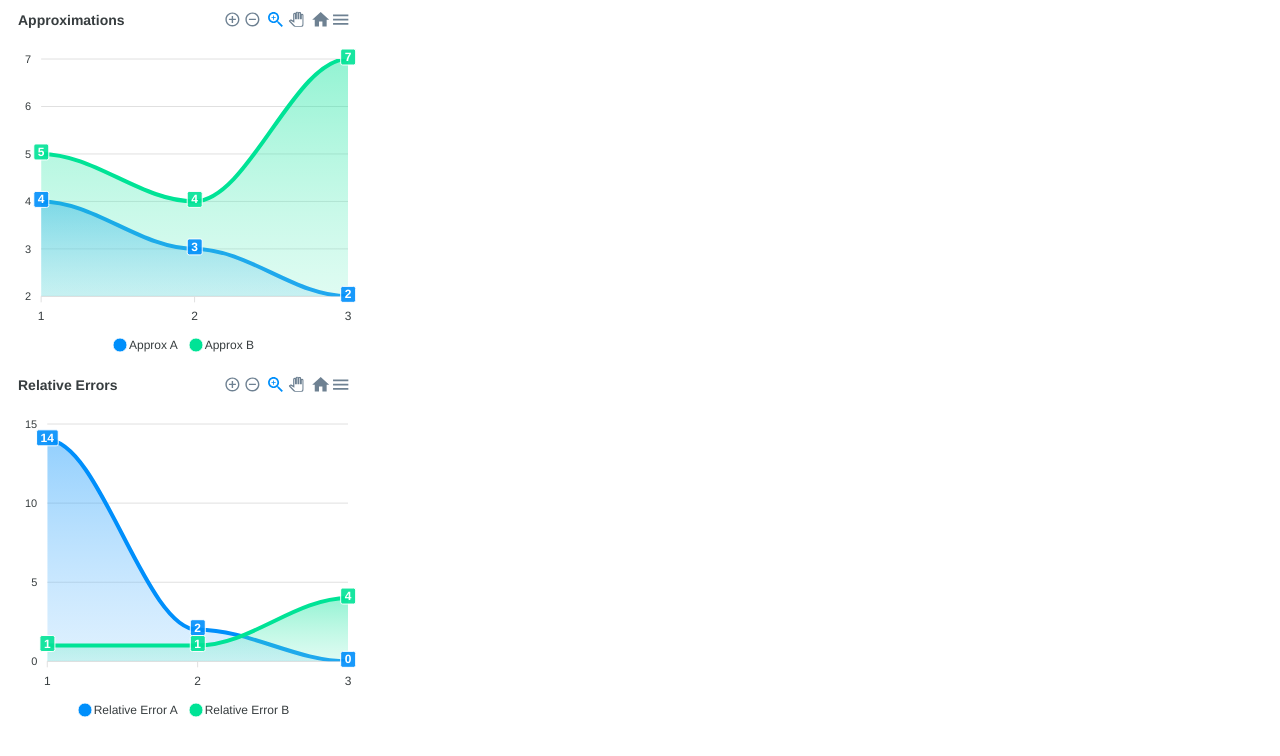
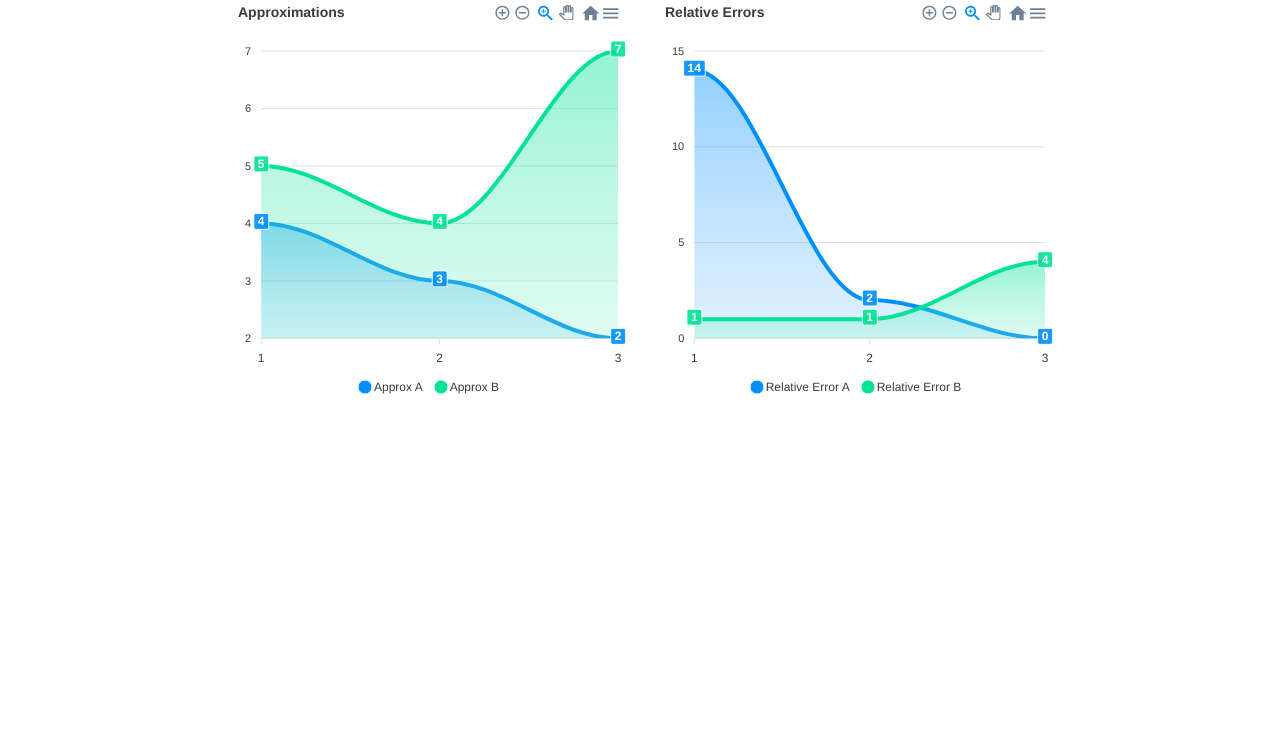
Before and after one commit to SpencerMcMurray/Derivative-Visualizer, a Next.js app: page / in a window 1280 px wide. Shown: the top 756 px of the page. Built offline with nearby package versions, Linux system fonts and the light colour scheme.

Commit message:
made graph container for styling graphs

```diff
--- a/components/Graph.tsx
+++ b/components/Graph.tsx
@@ -1,5 +1,4 @@
-import React from "react";
-import { NextPage } from "next";
+import React, { FunctionComponent } from "react";
 import { Line } from "../public/static/helpers/interfaces";
 import loadable from "@loadable/component";
 const Chart = loadable(() => import("react-apexcharts"));
@@ -13,20 +12,23 @@ interface GraphProps {
   height?: number;
 }
 
-const Graph: NextPage<GraphProps> = ({ id, title, x, lines, ...dims }) => {
+const Graph: FunctionComponent<GraphProps> = ({ x, lines, ...props }) => {
   const options = {
-    chart: { group: "charts", id },
-    title: { text: title },
+    chart: { group: "charts", id: props.id },
+    title: { text: props.title },
     xaxis: { x },
   };
-  const series = lines.map((line) => ({ name: line.name, data: line.yPoints }));
+  const series = lines.map((line, idx) => ({
+    name: line.name,
+    data: line.yPoints,
+  }));
   return (
     <Chart
       options={options}
       series={series}
       type="area"
-      width={350}
-      height={350}
+      width={props.width || 400}
+      height={props.height || 400}
     />
   );
 };
--- /dev/null
+++ b/components/GraphBox.tsx
@@ -0,0 +1,13 @@
+import React, { FunctionComponent } from "react";
+
+const GraphBox: FunctionComponent<{}> = ({ children }) => {
+  return (
+    <div className="d-flex justify-content-center flex-wrap">
+      {React.Children.map(children, (child) => (
+        <div className="col-md-4">{child}</div>
+      ))}
+    </div>
+  );
+};
+
+export default GraphBox;
--- /dev/null
+++ b/pages/_app.tsx
@@ -0,0 +1,29 @@
+import React from "react";
+import App from "next/app";
+import Head from "next/head";
+
+class MyApp extends App<{}, {}, {}> {
+  constructor(props: any) {
+    super(props);
+  }
+
+  render() {
+    const { Component, pageProps } = this.props;
+    return (
+      <React.Fragment>
+        <Head>
+          <link
+            rel="stylesheet"
+            href="https://maxcdn.bootstrapcdn.com/bootstrap/4.4.1/css/bootstrap.min.css"
+            integrity="sha384-Vkoo8x4CGsO3+Hhxv8T/Q5PaXtkKtu6ug5TOeNV6gBiFeWPGFN9MuhOf23Q9Ifjh"
+            crossOrigin="anonymous"
+          />
+          <title>Derivative Visualizer</title>
+        </Head>
+        <Component {...pageProps} />
+      </React.Fragment>
+    );
+  }
+}
+
+export default MyApp;
--- a/pages/index.tsx
+++ b/pages/index.tsx
@@ -2,6 +2,7 @@ import React from "react";
 import { NextPage } from "next";
 import { Line } from "../public/static/helpers/interfaces";
 import Graph from "../components/Graph";
+import GraphBox from "../components/GraphBox";
 
 const Index: NextPage<{}> = () => {
   // TODO: These 3 consts will come from a backend fetch
@@ -15,10 +16,10 @@ const Index: NextPage<{}> = () => {
     { name: "Relative Error B", yPoints: [1, 1, 4] },
   ];
   return (
-    <React.Fragment>
-      <Graph id="g-1" title="Approximations" x={x} lines={approxs} />
-      <Graph id="g-2" title="Relative Errors" x={x} lines={errs} />
-    </React.Fragment>
+    <GraphBox>
+      <Graph id="approx" title="Approximations" x={x} lines={approxs} />
+      <Graph id="rel-err" title="Relative Errors" x={x} lines={errs} />
+    </GraphBox>
   );
 };
 
```
